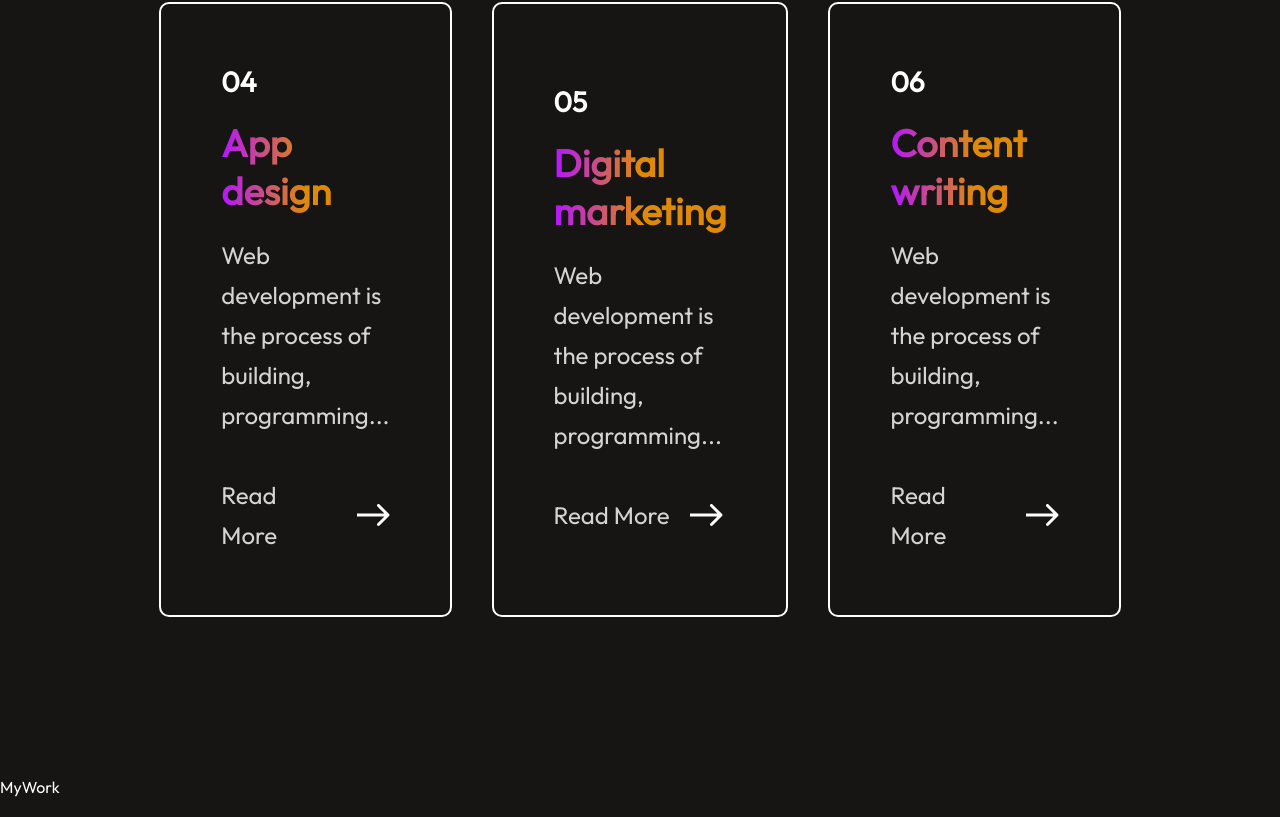
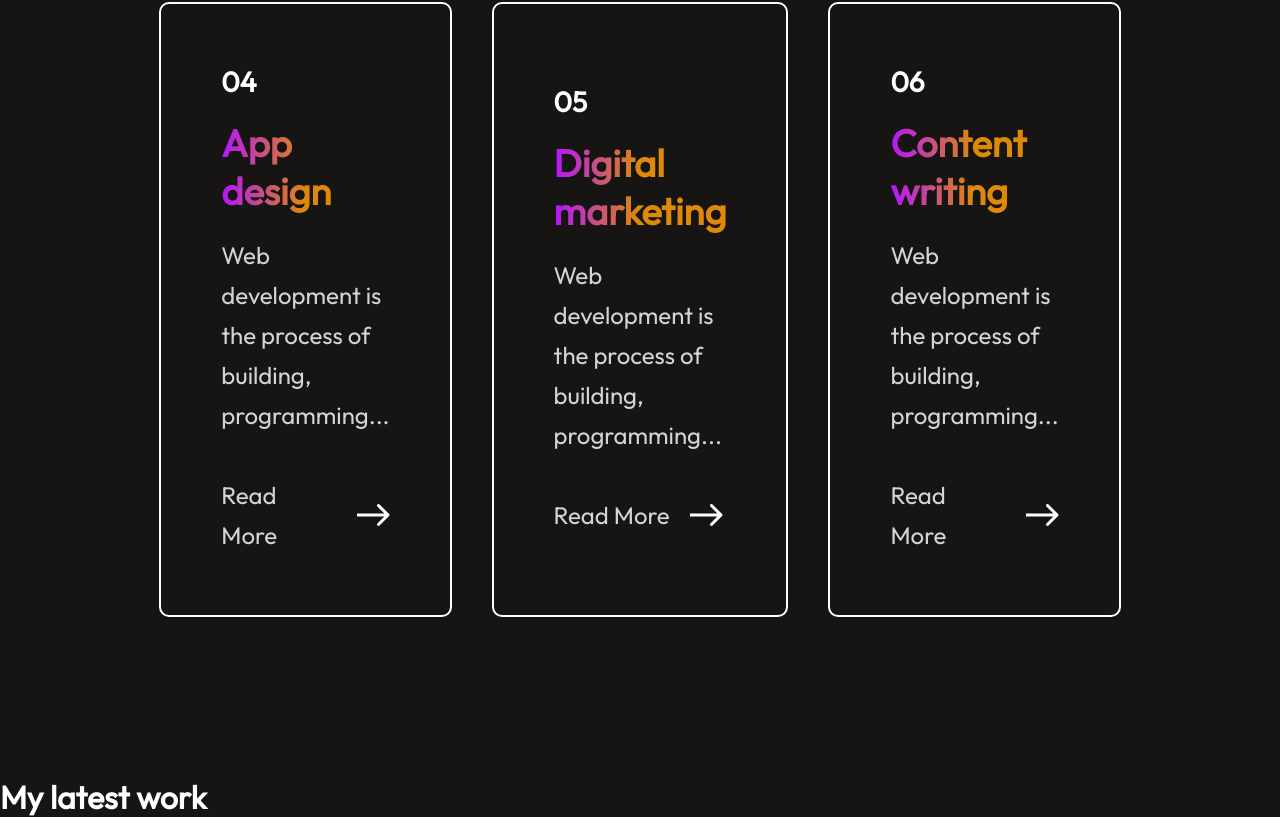
Before and after one commit to KipletingEdwin/kipleting-edwin-portfolio, a React (Vite) app: page / in a window 1280 px wide. Shown: the part 3516-4333 px from the top of the page. Built offline with nearby package versions, Linux system fonts and the light colour scheme.

Commit message:
add h1 to my work

```diff
--- a/src/Components/MyWork/MyWork.jsx
+++ b/src/Components/MyWork/MyWork.jsx
@@ -1,9 +1,15 @@
 import React from 'react'
 import './MyWork.css'
+import theme_pattern from '../../assets/theme_pattern.svg';
+import mywork_data from '../../assets/mywork_data'
 
 const MyWork = () => {
   return (
-    <div>MyWork</div>
+    <div className='myWork'>
+        <div className="mywork-title">
+            <h1>My latest work</h1>
+        </div>
+    </div>
   )
 }
 
```
